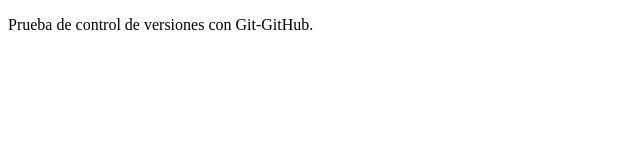
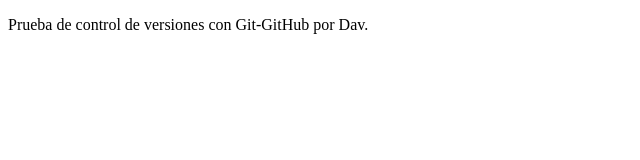
Before and after one commit to ivanordonez2003GitHub/proyectoDemoCursoPreworkWSL, a plain HTML site: page index.html in a window 1280 px wide. Shown: the full height of the page, 0-640 px from the left. Drawn offline with Linux system fonts and the light colour scheme.

Commit message:
prueba 02 cambios Dav

```diff
--- a/index.html
+++ b/index.html
@@ -8,7 +8,7 @@
 </head>
 <body>
     <p>
-        Prueba de control de versiones con Git-GitHub.
+        Prueba de control de versiones con Git-GitHub por Dav.
     </p>
 </body>
 </html>
```
